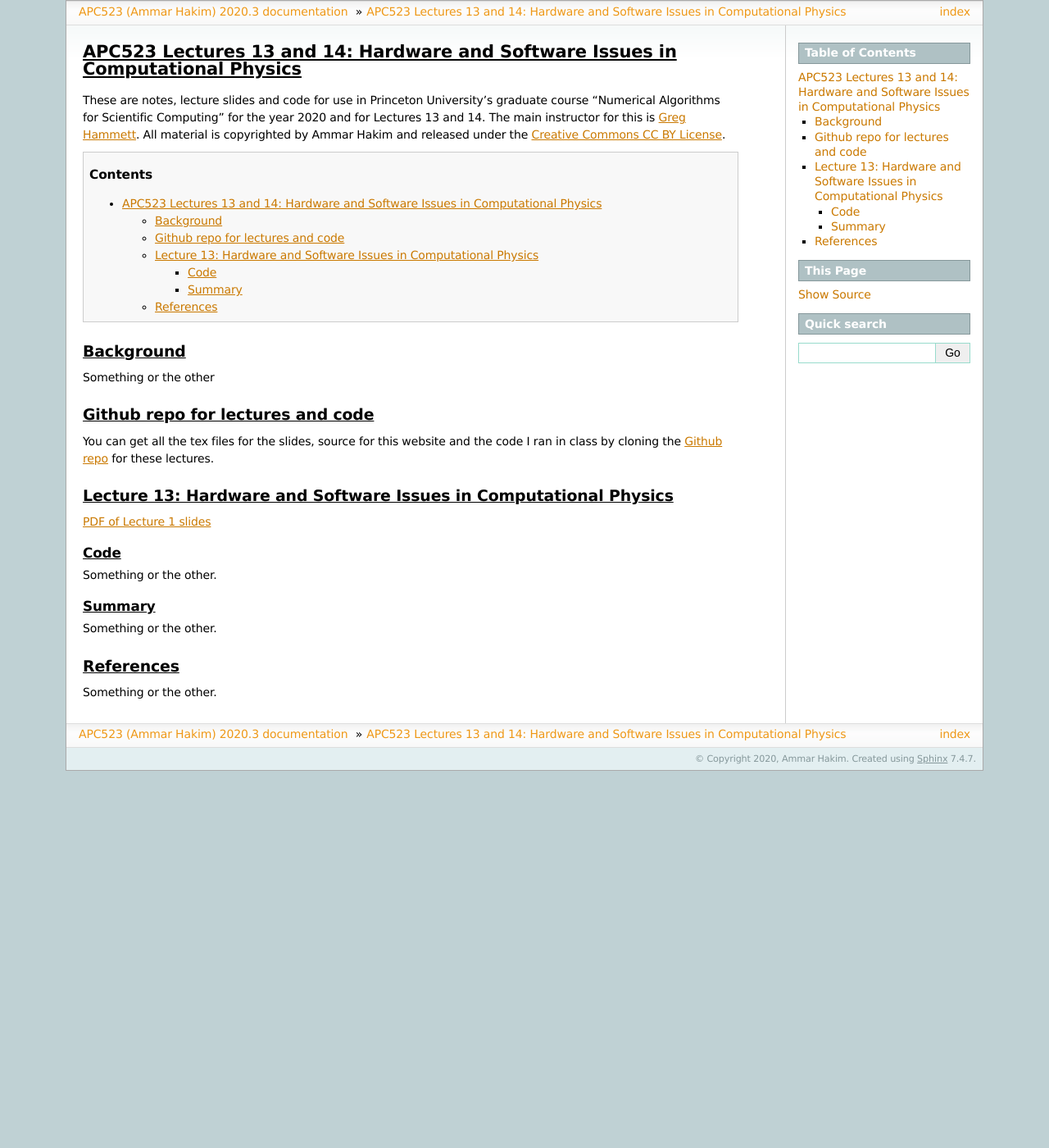
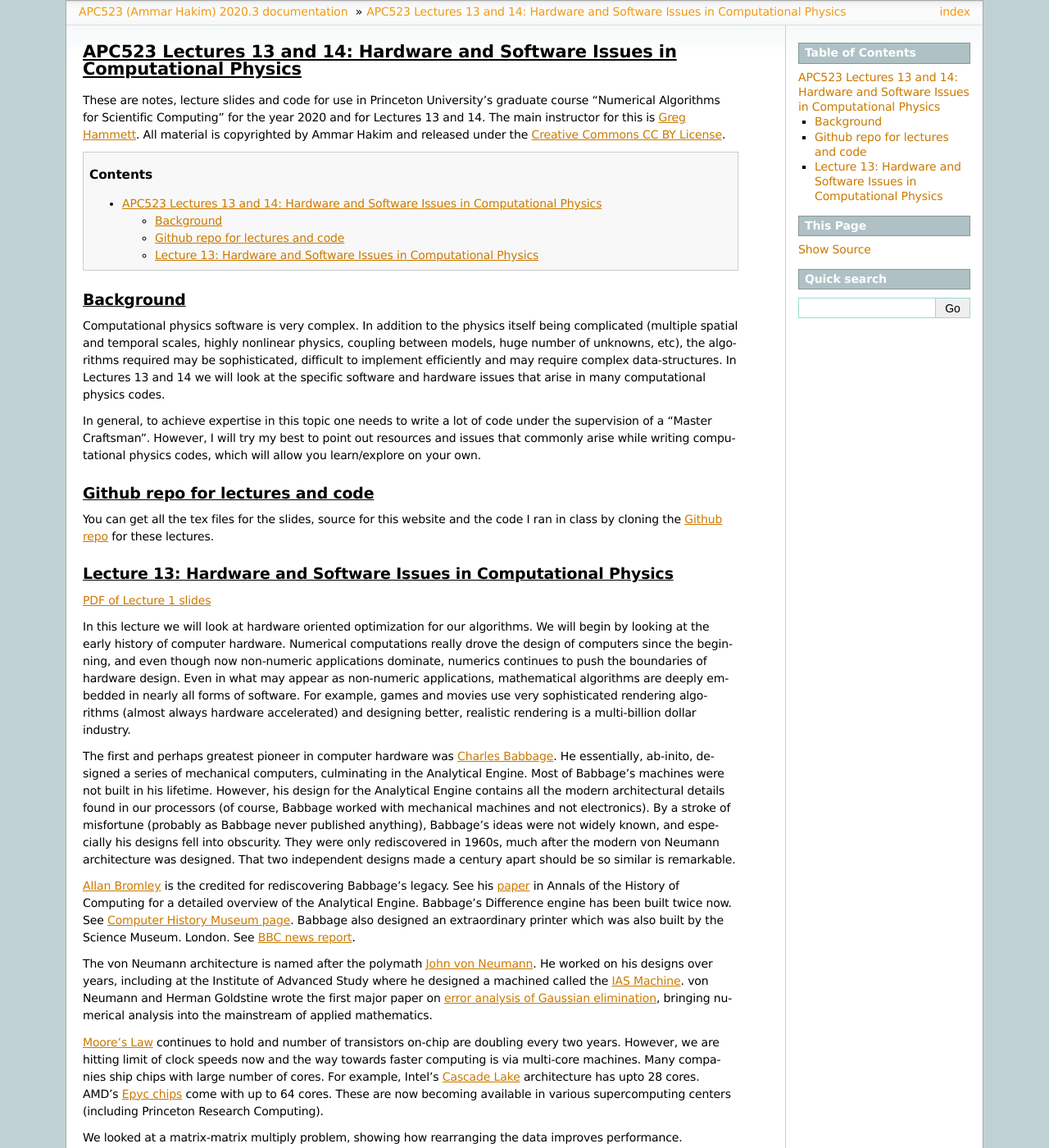
Before and after one commit to ammarhakim/apc523-2020, a Sphinx documentation site: the page built from source/index.rst, in a window 1280 px wide and 1400 px high. Shown: the whole window at 82% size. Built offline with Sphinx 7.4.7, drawn with Linux system fonts in a browser that asks for light colours; some of the changed text lies outside the part shown.

Commit message:
Near final slides and summary for lecture 13

```diff
--- a/source/index.rst
+++ b/source/index.rst
@@ -14,7 +14,20 @@ Ammar Hakim and released under the `Creative Commons CC BY License
 Background
 ----------
 
-Something or the other
+Computational physics software is very complex. In addition to the
+physics itself being complicated (multiple spatial and temporal
+scales, highly nonlinear physics, coupling between models, huge number
+of unknowns, etc), the algorithms required may be sophisticated,
+difficult to implement efficiently and may require complex
+data-structures. In Lectures 13 and 14 we will look at the specific
+software and hardware issues that arise in many computational physics
+codes.
+
+In general, to achieve expertise in this topic one needs to write a
+lot of code under the supervision of a "Master Craftsman". However, I
+will try my best to point out resources and issues that commonly arise
+while writing computational physics codes, which will allow you
+learn/explore on your own.
 
 
 Github repo for lectures and code
@@ -28,20 +41,83 @@ and the code I ran in class by cloning the `Github repo
 Lecture 13: Hardware and Software Issues in Computational Physics
 -----------------------------------------------------------------
 
-`PDF of Lecture 1 slides <./_static/lec1.pdf>`_
+`PDF of Lecture 1 slides <./_static/lec13.pdf>`_
 
-Code
-====
+In this lecture we will look at hardware oriented optimization for our
+algorithms. We will begin by looking at the early history of computer
+hardware. Numerical computations really drove the design of computers
+since the beginning, and even though now non-numeric applications
+dominate, numerics continues to push the boundaries of hardware
+design. Even in what may appear as non-numeric applications,
+mathematical algorithms are deeply embedded in nearly all forms of
+software. For example, games and movies use very sophisticated
+rendering algorithms (almost always hardware accelerated) and
+designing better, realistic rendering is a multi-billion dollar
+industry.
 
-Something or the other.
+The first and perhaps greatest pioneer in computer hardware was
+`Charles Babbage <https://en.wikipedia.org/wiki/Charles_Babbage>`_. He
+essentially, ab-inito, designed a series of mechanical computers,
+culminating in the Analytical Engine. Most of Babbage's machines were
+not built in his lifetime. However, his design for the Analytical
+Engine contains all the modern architectural details found in our
+processors (of course, Babbage worked with mechanical machines and not
+electronics). By a stroke of misfortune (probably as Babbage never
+published anything), Babbage's ideas were not widely known, and
+especially his designs fell into obscurity. They were only
+rediscovered in 1960s, much after the modern von Neumann architecture
+was designed. That two independent designs made a century apart should
+be so similar is remarkable.
 
-Summary
-=======
+`Allan Bromley <https://en.wikipedia.org/wiki/Allan_G._Bromley>`_ is
+the credited for rediscovering Babbage's legacy. See his `paper
+<./_static/Bromley-1982.pdf>`_ in Annals of the History of Computing
+for a detailed overview of the Analytical Engine. Babbage's Difference
+engine has been built twice now. See `Computer History Museum page
+<https://www.computerhistory.org/babbage/>`_. Babbage also designed an
+extraordinary printer which was also built by the Science
+Museum. London. See `BBC news report
+<http://news.bbc.co.uk/2/hi/science/nature/710950.stm>`_.
 
-Something or the other.
+The von Neumann architecture is named after the polymath `John von
+Neumann <https://en.wikipedia.org/wiki/John_von_Neumann>`_. He worked
+on his designs over years, including at the Institute of Advanced
+Study where he designed a machined called the `IAS Machine
+<https://en.wikipedia.org/wiki/IAS_machine>`_. von Neumann and Herman
+Goldstine wrote the first major paper on `error analysis of Gaussian
+elimination <https://epubs.siam.org/doi/10.1137/080734716>`_, bringing
+numerical analysis into the mainstream of applied mathematics.
 
+`Moore's Law <https://en.wikipedia.org/wiki/Moore's_law>`_ continues
+to hold and number of transistors on-chip are doubling every two
+years. However, we are hitting limit of clock speeds now and the way
+towards faster computing is via multi-core machines. Many companies
+ship chips with large number of cores. For example, Intel's `Cascade
+Lake
+<https://www.intel.com/content/www/us/en/design/products-and-solutions/processors-and-chipsets/cascade-lake/2nd-gen-intel-xeon-scalable-processors.html>`_
+architecture has upto 28 cores. AMD's `Epyc chips
+<https://www.amd.com/en/processors/epyc-7002-series>`_ come with up to
+64 cores. These are now becoming available in various supercomputing
+centers (including Princeton Research Computing).
 
-References
-----------
+We looked at a matrix-matrix multiply problem, showing how rearranging
+the data improves performance. However, we saw that professional grade
+libraries like Eigen still out-perform our hand-written code by
+:math:`5\times` or more. Further improvements can be made by using
+blocking algorithms and SIMD instructions, in essence, vectorizing the
+code.
 
-Something or the other.
+For excruciating details on how to optimize C++ code see `Agner Fog's
+website <https://www.agner.org/optimize/>`_. In particular, he has
+five(!) manuals on all sorts of gory details on processor
+architectures and how you can utilize this information to optimize
+your code. His `first manual
+<https://www.agner.org/optimize/optimizing_cpp.pdf>`_ is probably the
+most useful.
+
+We saw an example of SIMD programming. Manually programming SIMD is
+painful and very tedious. The processor intrinsics are not intuitive
+and need significant expertise to use. Wrapper C++ libraries should be
+used instead. For example, Agner Fog's `VectorClass
+<https://github.com/vectorclass>`_ library or Agenium Scale's `NSMID
+library <https://github.com/agenium-scale/nsimd>`_.
```
Also changed, not shown: 5 other files.
